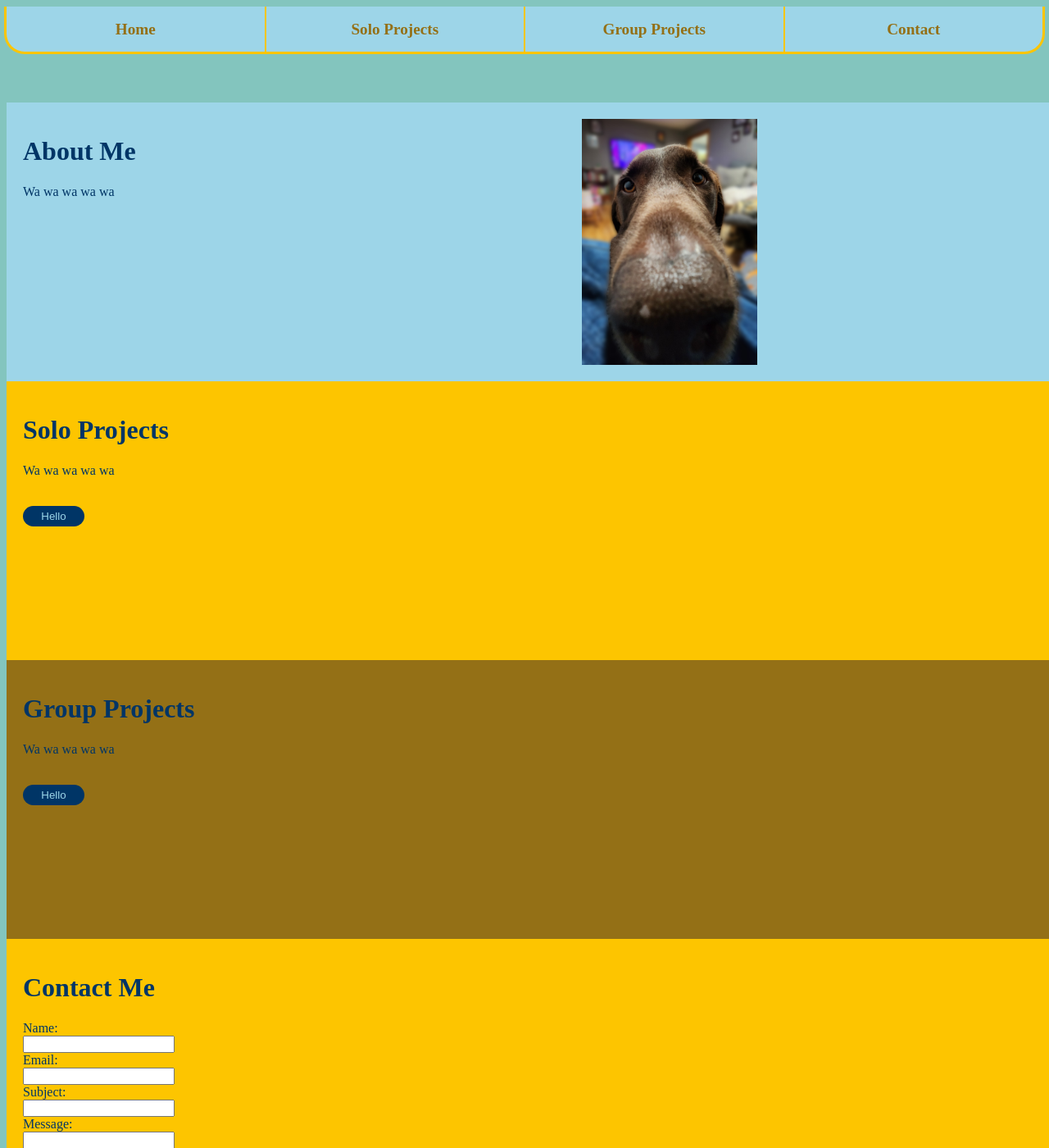
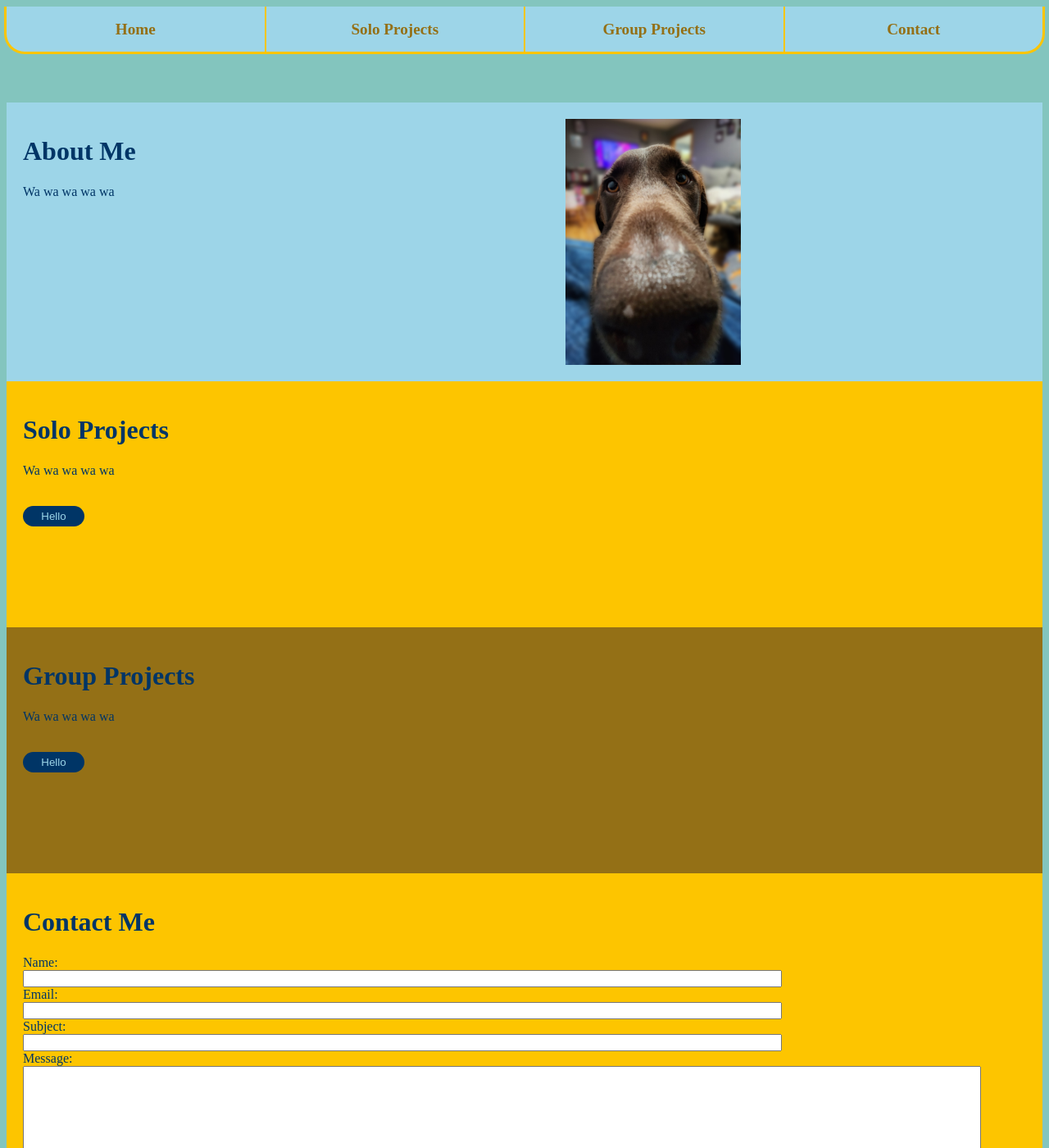
Before and after one commit to TKothenbeutel/Portfolio, a Jekyll site: the page built from index.html, in a window 1280 px wide and 1400 px high. Shown: the whole window at 82% size. Built offline with Jekyll 4.4.1, drawn with Linux system fonts in a browser that asks for light colours.

Commit message:
Styled form, fixed page width

```diff
--- a/index.html
+++ b/index.html
@@ -14,7 +14,7 @@ layout: default
         <h1>About Me</h1>
         <p>Wa wa wa wa wa</p>
       </div>
-      <img src="images/zuma.jpg" alt="Image of Taylor Kothenbeutel">
+      <img src="images/zuma.jpg" alt="Image of Taylor Kothenbeutel" id="meImage">
     </div>
 
     <div class="section" style="background-color: var(--color-accent1);">
@@ -36,7 +36,7 @@ layout: default
     </div>
 
     <div class="section" style="background-color: var(--color-accent1);">
-      <div class="textbox">
+      <div class="textbox" id="formBox">
         <h1>Contact Me</h1>
          <form>
           <label for="name">Name:</label><br>
@@ -49,7 +49,7 @@ layout: default
           <input type="text" id="subject" name="subject">
           <br>
           <label for="message">Message:</label><br>
-          <input type="text" id="message" name="message">
+          <textarea id="message" name="message"></textarea>
           <br>
           <input type="button" value="Submit">
         </form>
--- a/stylesheets/home.css
+++ b/stylesheets/home.css
@@ -10,7 +10,12 @@
   --color-text: var(--color-dark);
   --color-link: var(--color-accent2);
 }
+.section{
+  width: 100%;
+  box-sizing: border-box;
+}
 html,header,footer,body{
+
   background-color: var(--color-med);
   color: var(--color-text);
 }
@@ -26,8 +31,9 @@ a{
   display: flex;
   justify-content: left;
   align-content: center;
+  min-height: 300px;
   width: 100%;
-  height: 300px;
+  height: fit-content;
   padding: 20px;
 }
 
@@ -44,3 +50,22 @@ a{
   border-radius: 20px;
   border: transparent;
 }
+
+#meImage{
+  width: fit-content;
+  height: 300px;
+}
+
+#formBox{
+  width: 100%;
+  padding-right: 0;
+}
+
+#name,#email,#subject{
+  width: 75%;
+}
+#message{
+  height: 150px;
+  width: 95%;
+  resize: none;
+}
```
